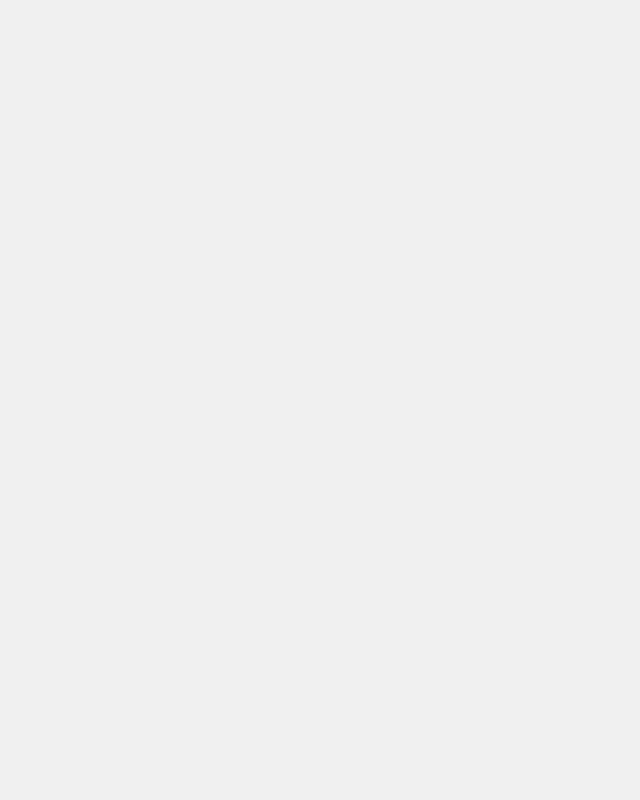
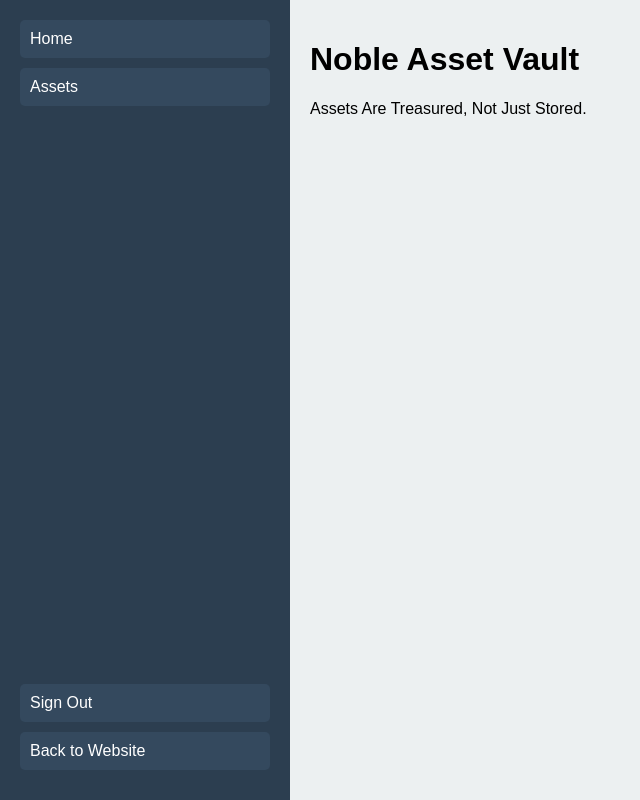
Before and after one commit to assetforyou/my-app, a React (Create React App) app: page /landing in a window 1280 px wide. Before the commit this address had no page. Shown: the whole page, without its empty margins (0-640 px from the left). Built offline with nearby package versions, Linux system fonts and the light colour scheme.

Commit message:
Added landing page

```diff
--- a/src/App.js
+++ b/src/App.js
@@ -3,6 +3,7 @@ import React from 'react';
 import { BrowserRouter as Router, Route, Routes } from 'react-router-dom';
 import HomePage from './pages/HomePage';
 import LoginPage from './pages/LoginPage';
+import LandingPage from './pages/LandingPage';
 
 function App() {
   return (
@@ -10,6 +11,7 @@ function App() {
       <Routes>
         <Route path="/" element={<HomePage />} />
         <Route path="/login" element={<LoginPage />} />
+        <Route path="/landing" element={<LandingPage />} />
       </Routes>
     </Router>
   );
--- a/src/pages/HomePage.js
+++ b/src/pages/HomePage.js
@@ -28,7 +28,7 @@ function HomePage() {
       <section className="hero">
         <div className="hero-content">
           <h1>Welcome to Noble Asset Vault</h1>
-          <p>Where Your Assets Are Treasured, Not Just Stored</p>
+          <p>Assets Are Treasured, Not Just Stored</p>
           <a href="#about" className="cta-button">Learn More</a>
         </div>
       </section>
--- /dev/null
+++ b/src/pages/LandingPage.css
@@ -0,0 +1,97 @@
+/* src/components/LandingPage.css */
+.landing-page {
+    display: flex;
+    height: 100vh;
+  }
+
+  .sidebar {
+    width: 250px;
+    background-color: #2c3e50;
+    display: flex;
+    flex-direction: column;
+    padding: 20px;
+  }
+
+  .sidebar button {
+    background-color: #34495e;
+    color: white;
+    padding: 10px;
+    margin-bottom: 10px;
+    border: none;
+    text-align: left;
+    cursor: pointer;
+    font-size: 16px;
+  }
+
+  .sidebar button:hover {
+    background-color: #3a539b;
+  }
+
+  .dropdown {
+    position: relative;
+  }
+
+  .dropbtn {
+    background-color: #34495e;
+    color: white;
+    padding: 10px;
+    font-size: 16px;
+    border: none;
+    cursor: pointer;
+    width: 100%;
+    text-align: left;
+  }
+
+  .dropdown-content {
+    display: none;
+    position: absolute;
+    background-color: #34495e;
+    width: 100%;
+    box-shadow: 10px 16px 16px 0px rgba(23, 173, 13, 0.2);
+    z-index: 1;
+    flex-direction: column;
+  }
+
+  .dropdown-content button {
+    background-color: #34495e;
+    color: white;
+    padding: 10px;
+    border: none;
+    text-align: center;
+    width: 100%;
+  }
+
+  .dropdown-content button:hover {
+    background-color: #3a539b;
+  }
+
+  .dropdown:hover .dropdown-content {
+    display: flex;
+  }
+
+  .content {
+    flex: 1;
+    padding: 20px;
+    background-color: #ecf0f1;
+    overflow-y: auto;
+  }
+
+  .sign-out-btn {
+    margin-top: auto;
+    background-color: #e74c3c;
+    color: white;
+  }
+
+  .sign-out-btn:hover {
+    background-color: #c0392b;
+  }
+
+  .back-to-website-btn {
+    margin-top: 0px;
+    background-color: #2980b9;
+    color: white;
+  }
+
+  .back-to-website-btn:hover {
+    background-color: #3498db;
+  }
--- /dev/null
+++ b/src/pages/LandingPage.js
@@ -0,0 +1,65 @@
+// src/components/LandingPage.js
+import React, { useState } from 'react';
+import { useNavigate } from 'react-router-dom';
+import './LandingPage.css';
+
+function LandingPage() {
+  const [selectedAsset, setSelectedAsset] = useState('home');
+  const navigate = useNavigate();
+
+  const handleSignOut = () => {
+    // Perform any sign-out logic here, like clearing tokens
+    navigate('/login');
+  };
+
+  const handleBackToWebsite = () => {
+    navigate('/');
+  };
+
+  const renderContent = () => {
+    switch (selectedAsset) {
+      case 'home':
+        return <div>
+           <h1>Noble Asset Vault</h1>
+           <p>Assets Are Treasured, Not Just Stored.</p>
+        </div>;
+      case 'auto':
+        return <div>Manage your Auto Assets</div>;
+      case 'cash':
+        return <div>Manage your Cash Assets</div>;
+      case 'digital':
+        return <div>Manage your Digital Assets</div>;
+      case 'stocks':
+        return <div>Manage your Stock Assets</div>;
+      case 'metals':
+        return <div>Manage your Metal Assets</div>;
+      default:
+        return <div>Select an asset type from the sidebar</div>;
+    }
+  };
+
+  return (
+    <div className="landing-page">
+      <div className="sidebar">
+        <button onClick={() => setSelectedAsset('home')}>Home</button>
+        <div className="dropdown">
+          <button className="dropbtn">Assets</button>
+          <div className="dropdown-content">
+            <button onClick={() => setSelectedAsset('auto')}>Auto</button>
+            <button onClick={() => setSelectedAsset('cash')}>Cash</button>
+            <button onClick={() => setSelectedAsset('digital')}>Digital</button>
+            <button onClick={() => setSelectedAsset('stocks')}>Stocks</button>
+            <button onClick={() => setSelectedAsset('metals')}>Metals</button>
+          </div>
+        </div>
+        <button className="sign-out-btn" onClick={handleSignOut}>Sign Out</button>
+        <button className="back-to-website-btn" onClick={handleBackToWebsite}>Back to Website</button>
+      </div>
+      <div className="content">
+        {renderContent()}
+      </div>
+    </div>
+  );
+}
+
+export default LandingPage;
--- a/src/pages/LoginPage.js
+++ b/src/pages/LoginPage.js
@@ -1,13 +1,21 @@
 import React from 'react';
 import './LoginPage.css'; // Add CSS for styling the login page
+import { useNavigate } from 'react-router-dom';
 
 function LoginPage() {
+  const navigate = useNavigate();
+
+  const handleLogin = (e) => {
+    e.preventDefault();
+    // Assuming successful login:
+    navigate('/landing');
+  };
   return (
     <div className="login-page">
       <div className="login-content">
         <h1>Welcome to Noble Asset Vault</h1>
         <p>Please log in to access your account.</p>
-        <form className="login-form">
+        <form className="login-form" onSubmit={handleLogin}>
           <label htmlFor="username">Username:</label>
           <input type="text" id="username" name="username" required />
 
```
